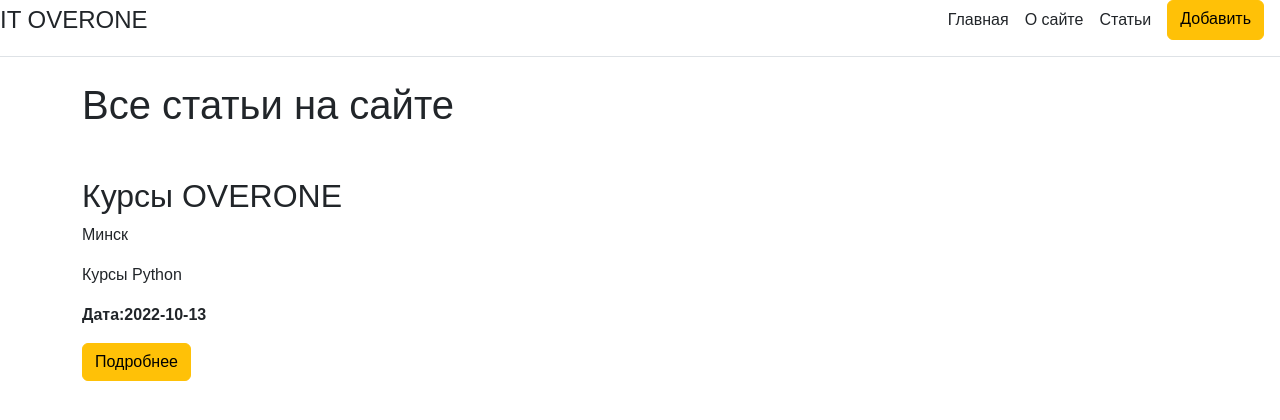
After one commit to densparrow/Flask, a Flask app: page /posts in a window 1280 px wide. The commit adds this page. Shown: the top 420 px of the page. Run offline with Flask 2, Linux system fonts and the light colour scheme; data comes from the database, SQL or seed files in the repository; both versions use the stored data as it was after the commit.

Commit message:
Создали страницу для добавления записей в базу данных create_article.html и для вывода записей posts.html

```diff
--- a/app.py
+++ b/app.py
@@ -21,6 +21,30 @@ class Article(db.Model):
     def __repr__(self):
         return f"<Article{self.id}>"
 
+@app.route('/create_article', methods=['POST', 'GET'])
+def create_article():
+    if request.method == "POST":
+        title = request.form['title']
+        city = request.form['city']
+        intro = request.form['intro']
+        text = request.form['text']
+
+        article = Article(title=title, city=city, intro=intro, text=text)
+
+        try:
+            db.session.add(article)
+            db.session.commit()
+            return redirect('/posts')
+        except:
+            return f"При добавлении статьи произошла ошибка"
+
+    else:
+        return render_template('create_article.html', title='Добавление статьи', menu=menu)
+
+@app.route('/posts')
+def posts():
+    articles = Article.query.order_by(Article.date).all()
+    return render_template('posts.html', title='Статьи', articles=articles)
 
 menu = [{"name" : "Установка", "url": "install-flask"},
         {"name": "Первое приложение", "url": "fist-app"},
@@ -45,9 +69,7 @@ def contact():
 
     return render_template('contact.html', title='Обратная связь', menu=menu)
 
-@app.route('/user/<string:name>/<int:id>')
-def user(name, id):
-    return "User page" + name + '-' + id
+
 
 # @app.route('/profile/<username>')
 # def profile(username):
--- a/templates/base.html
+++ b/templates/base.html
@@ -20,6 +20,8 @@
       <nav class="d-inline-flex mt-2 mt-md-0 ms-md-auto">
         <a class="me-3 py-2 text-dark text-decoration-none" href="/">Главная</a>
         <a class="me-3 py-2 text-dark text-decoration-none" href="/about">О сайте</a>
+        <a class="me-3 py-2 text-dark text-decoration-none" href="/posts">Статьи</a>
+        <a class="me-3 btn btn-warning" href="/create_article">Добавить</a>
       </nav>
     </div>
 {%block content -%}
--- /dev/null
+++ b/templates/posts.html
@@ -0,0 +1,16 @@
+{% extends 'base.html' %}
+
+{% block content %}
+<div class="container">
+    <h1>Все статьи на сайте</h1>
+</div>
+{% for el in articles %}
+<div class="container mt-5">
+    <h2>{{el.title}}</h2>
+    <p>{{el.city}}</p>
+    <p>{{el.intro}}</p>
+    <p><b>Дата:{{el.date.date()}}</b></p>
+    <button class="btn btn-warning">Подробнее</button>
+</div>
+{% endfor %}
+{%endblock%}
```
Also changed, not shown: templates/create_article.html (added, +16 -0 lines), blog.db.
